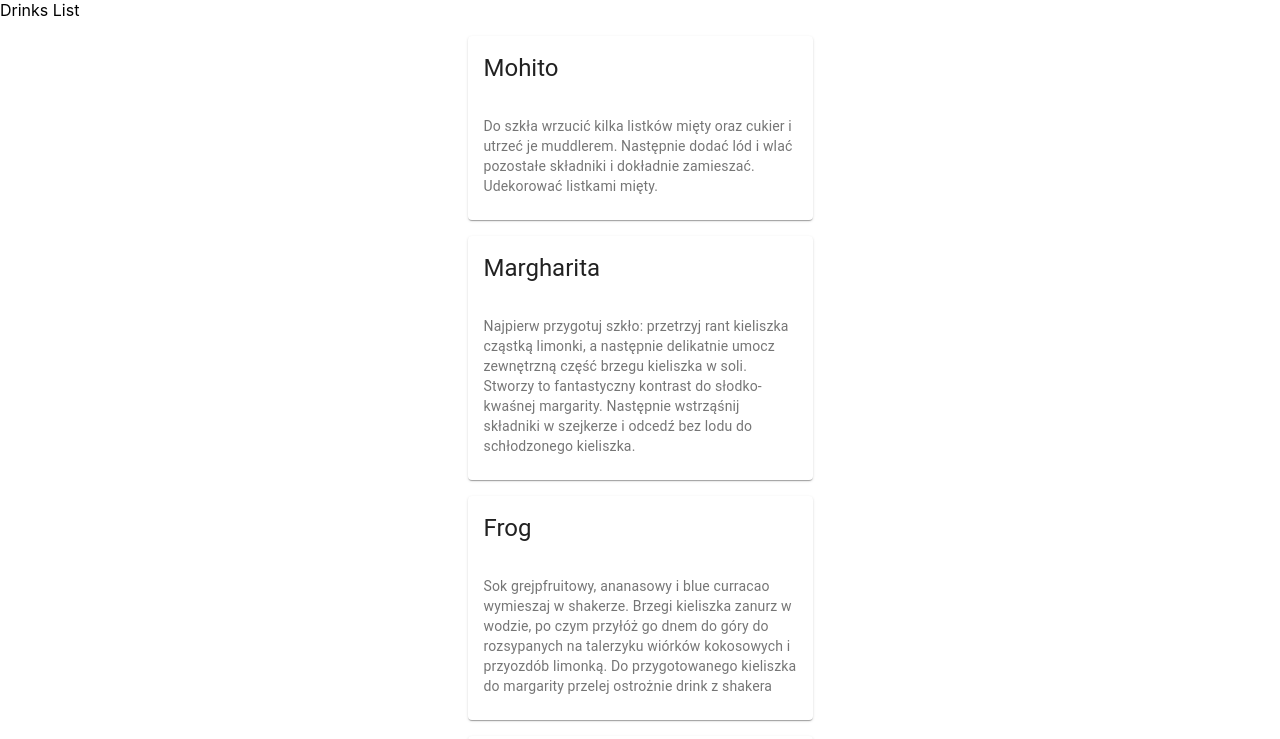
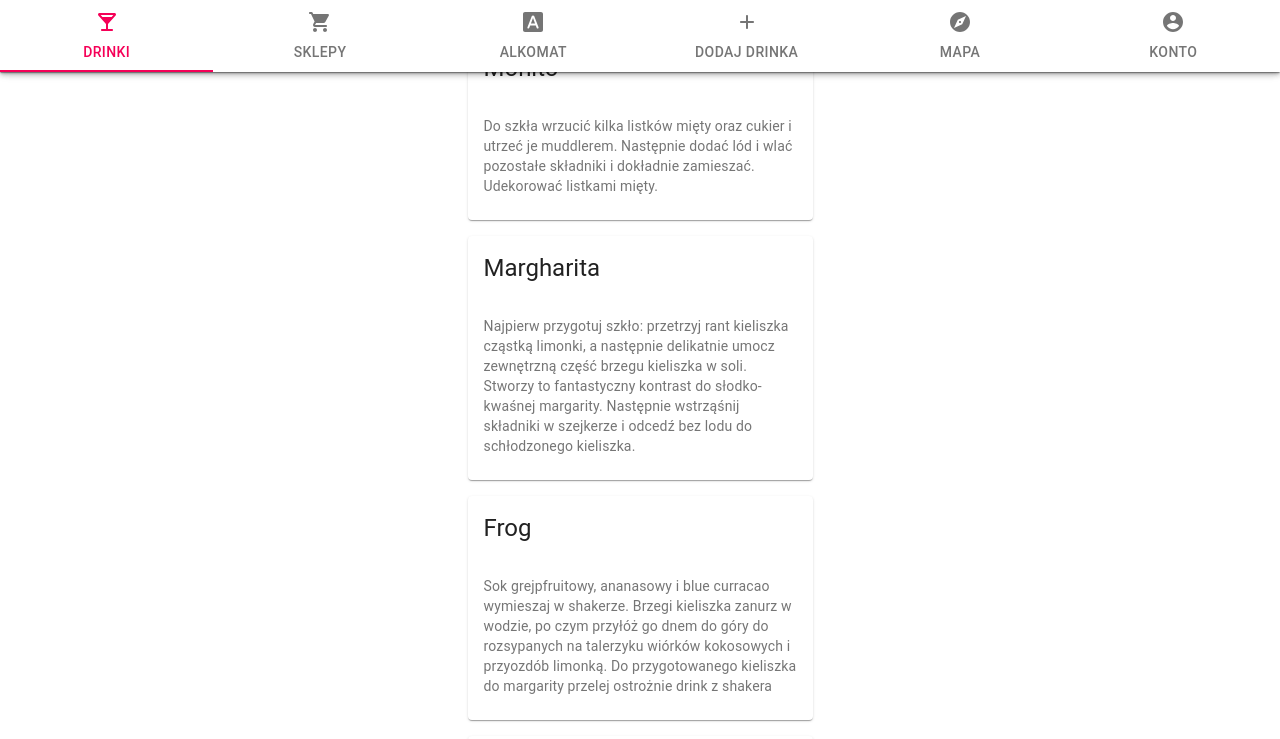
Before and after one commit to szymon-wiergowski/DrinkApp, a React (Create React App) app: page /drinks in a window 1280 px wide. Shown: the top 739 px of the page. Built offline with nearby package versions, Linux system fonts and the light colour scheme.

Commit message:
Navigation added

```diff
--- a/index.html
+++ b/index.html
@@ -9,10 +9,7 @@
             <meta name="viewport" content="width=device-width, initial-scale=1.0">
             <meta http-equiv="X-UA-Compatible" content="ie=edge">
             <title>React Bootstrap</title>
-            <link rel="stylesheet" href="https://maxcdn.bootstrapcdn.com/bootstrap/4.3.1/css/bootstrap.min.css"
-  integrity="sha384-ggOyR0iXCbMQv3Xipma34MD+dH/1fQ784/j6cY/iJTQUOhcWr7x9JvoRxT2MZw1T"
-  crossorigin="anonymous"
-/>
+            <link rel="stylesheet" href="https://fonts.googleapis.com/icon?family=Material+Icons" />
         </head>
         <body>
             <ul class="nav nav-pills">
--- a/package.json
+++ b/package.json
@@ -4,8 +4,10 @@
   "private": true,
   "dependencies": {
     "@material-ui/core": "^4.7.2",
+    "@material-ui/icons": "^4.5.1",
     "react": "^16.12.0",
     "react-dom": "^16.12.0",
+    "react-router-dom": "^5.1.2",
     "react-scripts": "3.2.0"
   },
   "scripts": {
--- a/src/App.js
+++ b/src/App.js
@@ -1,13 +1,26 @@
 import React from 'react';
+import { BrowserRouter, Route, Redirect, Switch } from 'react-router-dom';
 import Drink from './Drink/Drink';
+import { Navbar } from './navigation/Navigation';
+import { Shops } from './shop-list/ShopList';
 
 
 function App() {
   return (
-    <div >
-      <Drinks />
-      DrinkApp
-    </div>
+    <BrowserRouter>
+      <Navbar />
+      <Switch>
+        <Route
+          path="/shops"
+          component={Shops}
+        />
+        <Route
+          path="/"
+          component={Drinks}
+        />
+        <Redirect to="/"/>
+      </Switch>
+    </BrowserRouter>
   );
 }
 
@@ -42,9 +55,9 @@ class Drinks extends React.Component {
         Drinks List
         <div>
 
-        {
-  this.state.drinks.map(drink => <Drink key={drink.id} name={drink.name} recipe={drink.recipe} />)
-        }
+          {
+            this.state.drinks.map(drink => <Drink key={drink.id} name={drink.name} recipe={drink.recipe} />)
+          }
         </div>
 
       </div>
--- a/src/navigation/Navigation.js
+++ b/src/navigation/Navigation.js
@@ -0,0 +1,91 @@
+import React from 'react';
+import AppBar from '@material-ui/core/AppBar';
+import Paper from '@material-ui/core/Paper';
+import { makeStyles } from '@material-ui/core/styles';
+import { Link } from 'react-router-dom';
+import Tabs from '@material-ui/core/Tabs';
+import Tab from '@material-ui/core/Tab';
+import LocalBarRoundedIcon from '@material-ui/icons/LocalBarRounded';
+import ShoppingCartRoundedIcon from '@material-ui/icons/ShoppingCartRounded';
+import AccountCircleRoundedIcon from '@material-ui/icons/AccountCircleRounded';
+import FontDownloadRoundedIcon from '@material-ui/icons/FontDownloadRounded';
+import AddRoundedIcon from '@material-ui/icons/AddRounded';
+import ExploreRoundedIcon from '@material-ui/icons/ExploreRounded';
+import SwipeableDrawer from '@material-ui/core/SwipeableDrawer';
+import List from '@material-ui/core/List';
+
+
+const useStyles = makeStyles({
+    root: {
+        flexGrow: 1,
+        maxWidth: 'auto',
+    },
+    list: {
+        width: 250,
+    },
+    fullList: {
+        width: 'auto',
+    },
+});
+
+export function Navbar() {
+    const classes = useStyles();
+    const [value, setValue] = React.useState(0);
+    const [state, setState] = React.useState({
+        right: false,
+    });
+
+    const handleChange = (event, newValue) => {
+        setValue(newValue);
+    };
+
+    const toggleDrawer = (side, open) => event => {
+        if (event && event.type === 'keydown' && (event.key === 'Tab' || event.key === 'Shift')) {
+            return;
+        }
+
+        setState({ ...state, [side]: open });
+    };
+
+    const sideList = side => (
+        <div
+            className={classes.list}
+            role="presentation"
+            onClick={toggleDrawer(side, false)}
+            onKeyDown={toggleDrawer(side, false)}
+        >
+            <List>
+                Panel Użytkownika
+            </List>
+        </div>
+    );
+
+    return (
+        <AppBar>
+            <Paper square className={classes.root}>
+                <Tabs
+                    value={value}
+                    onChange={handleChange}
+                    variant="fullWidth"
+                    indicatorColor="secondary"
+                    textColor="secondary"
+                >
+                    <Tab icon={<LocalBarRoundedIcon />} label="drinki" component={Link} to="/"></Tab>
+                    <Tab icon={<ShoppingCartRoundedIcon />} label="sklepy" component={Link} to="/shops"></Tab>
+                    <Tab icon={<FontDownloadRoundedIcon />} label="alkomat"></Tab>
+                    <Tab icon={<AddRoundedIcon />} label="dodaj drinka"></Tab>
+                    <Tab icon={<ExploreRoundedIcon />} label="mapa"></Tab>
+                    <Tab icon={<AccountCircleRoundedIcon />} label="konto" onClick={toggleDrawer('right', true)}></Tab>
+                    <SwipeableDrawer
+                        anchor="right"
+                        open={state.right}
+                        onClose={toggleDrawer('right', false)}
+                        onOpen={toggleDrawer('right', true)}
+                    >
+                        {sideList('right')}
+                    </SwipeableDrawer>
+                </Tabs>
+            </Paper>
+        </AppBar>
+    );
+}
--- a/src/shop-list/ShopList.js
+++ b/src/shop-list/ShopList.js
@@ -0,0 +1,7 @@
+import React from 'react';
+
+export function Shops() {
+  return (
+    <div>Lista sklepów</div>
+  );
+}
```
Also changed, not shown: 1 other file (tests, documents, lock files or other folders).
